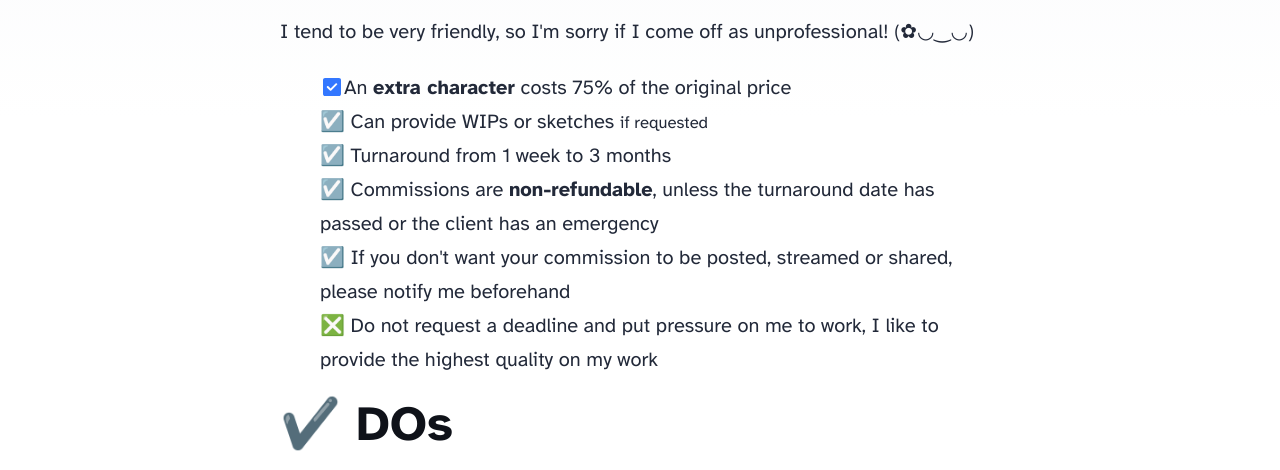
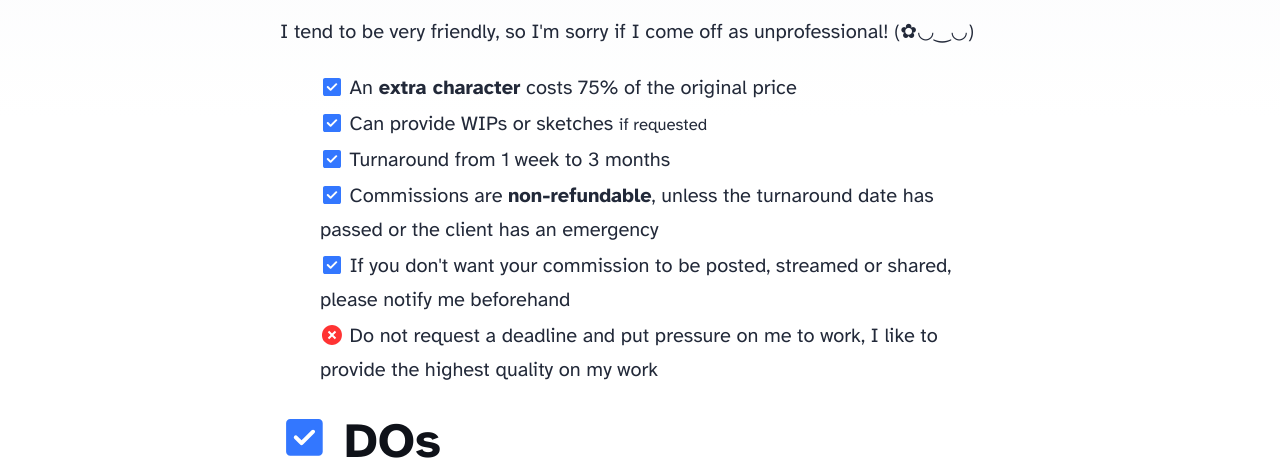
Before and after one commit to myntsu/mae, an Astro site: page /commissions in a window 1280 px wide. Shown: the part 482-952 px from the top of the page. Built offline with nearby package versions, Linux system fonts and the light colour scheme; Astro itself is replaced by a stand-in of ours.

Commit message:
added classlist to previous svg

```diff
--- a/src/components/Checkmark.astro
+++ b/src/components/Checkmark.astro
@@ -1,12 +1,30 @@
-<svg xmlns="http://www.w3.org/2000/svg" width="32" height="32" viewBox="0 0 24 24">
-    <path fill="currentColor" d="m10.6 13.4l-2.15-2.15q-.275-.275-.7-.275t-.7.275q-.275.275-.275.7t.275.7L9.9 15.5q.3.3.7.3t.7-.3l5.65-5.65q.275-.275.275-.7t-.275-.7q-.275-.275-.7-.275t-.7.275zM5 21q-.825 0-1.412-.587T3 19V5q0-.825.588-1.412T5 3h14q.825 0 1.413.588T21 5v14q0 .825-.587 1.413T19 21z"/>
+---
+const {class: className, ...rest} = Astro.props;
+---
+
+<svg class={className} {...rest}
+  xmlns="http://www.w3.org/2000/svg"
+  width="32"
+  height="32"
+  viewBox="0 0 24 24">
+  <path
+    fill="currentColor"
+    d="m10.6 13.4l-2.15-2.15q-.275-.275-.7-.275t-.7.275q-.275.275-.275.7t.275.7L9.9 15.5q.3.3.7.3t.7-.3l5.65-5.65q.275-.275.275-.7t-.275-.7q-.275-.275-.7-.275t-.7.275zM5 21q-.825 0-1.412-.587T3 19V5q0-.825.588-1.412T5 3h14q.825 0 1.413.588T21 5v14q0 .825-.587 1.413T19 21z"
+  ></path>
+</svg>
+
 <style>
-            path {
+  svg {
     position: relative;
     top: 5px;
     width: 24px;
     height: 24px;
-                fill: currentColor;
+    color: hsl(220 100% 60%);
+  }
+
+  .bigger {
+    top: 5px;
+    width: 1em;
+    height: 1em;
   }
 </style>
-    </svg>
--- a/src/components/Cross.astro
+++ b/src/components/Cross.astro
@@ -0,0 +1,30 @@
+---
+const {class: className, ...rest} = Astro.props;
+---
+
+<svg class={className} {...rest}
+  xmlns="http://www.w3.org/2000/svg"
+  width="32"
+  height="32"
+  viewBox="0 0 24 24">
+  <path
+    fill="currentColor"
+    d="M19.1 4.9C15.2 1 8.8 1 4.9 4.9S1 15.2 4.9 19.1s10.2 3.9 14.1 0s4-10.3.1-14.2m-4.3 11.3L12 13.4l-2.8 2.8l-1.4-1.4l2.8-2.8l-2.8-2.8l1.4-1.4l2.8 2.8l2.8-2.8l1.4 1.4l-2.8 2.8l2.8 2.8z"
+  ></path>
+</svg>
+
+<style>
+  svg {
+    position: relative;
+    top: 5px;
+    width: 24px;
+    height: 24px;
+    color: hsl(0 100% 60%);
+  }
+
+  .bigger {
+    top: 5px;
+    width: 1em;
+    height: 1em;
+  }
+</style>
--- a/src/pages/commissions.astro
+++ b/src/pages/commissions.astro
@@ -3,6 +3,8 @@ import BaseHead from "../components/BaseHead.astro";
 import Header from "../components/Header.astro";
 import Footer from "../components/Footer.astro";
 import { SITE_TITLE, SITE_DESCRIPTION } from "../consts";
+import Checkmark from "../components/Checkmark.astro";
+import Cross from  "../components/Cross.astro";
 ---
 
 <!doctype html>
@@ -52,23 +54,23 @@ import { SITE_TITLE, SITE_DESCRIPTION } from "../consts";
         unprofessional! (✿◡‿◡)
       </p>
       <ul class="general-info-list">
-        <li><svg xmlns="http://www.w3.org/2000/svg" width="32" height="32" viewBox="0 0 24 24"><path fill="currentColor" d="m10.6 13.4l-2.15-2.15q-.275-.275-.7-.275t-.7.275q-.275.275-.275.7t.275.7L9.9 15.5q.3.3.7.3t.7-.3l5.65-5.65q.275-.275.275-.7t-.275-.7q-.275-.275-.7-.275t-.7.275zM5 21q-.825 0-1.412-.587T3 19V5q0-.825.588-1.412T5 3h14q.825 0 1.413.588T21 5v14q0 .825-.587 1.413T19 21z"/></svg>An <b>extra character</b> costs 75% of the original price</li>
-        <li>☑️ Can provide WIPs or sketches <small>if requested</small></li>
-        <li>☑️ Turnaround from 1 week to 3 months</li>
+        <li><Checkmark/> An <b>extra character</b> costs 75% of the original price</li>
+        <li><Checkmark/> Can provide WIPs or sketches <small>if requested</small></li>
+        <li><Checkmark/> Turnaround from 1 week to 3 months</li>
         <li>
-          ☑️ Commissions are <b>non-refundable</b>, unless the turnaround date
+          <Checkmark/> Commissions are <b>non-refundable</b>, unless the turnaround date
           has passed or the client has an emergency
         </li>
         <li>
-          ☑️ If you don't want your commission to be posted, streamed or shared,
+          <Checkmark/> If you don't want your commission to be posted, streamed or shared,
           please notify me beforehand
         </li>
         <li>
-          ❎ Do not request a deadline and put pressure on me to work, I like to
+          <Cross/> Do not request a deadline and put pressure on me to work, I like to
           provide the highest quality on my work
         </li>
       </ul>
-      <h2>✔️ DOs</h2>
+      <h2><Checkmark class="bigger"/> DOs</h2>
       <ul class="dos-list">
         <li>OCs</li>
         <li>Fanart</li>
@@ -88,7 +90,7 @@ import { SITE_TITLE, SITE_DESCRIPTION } from "../consts";
               >[Ref]</a
             ></span></li>
       </ul>
-      <h2>✖️ DONTs</h2>
+      <h2><Cross class="bigger"/> DONTs</h2>
       <ul>
         <li>Elderly</li>
         <li>NSFW</li>
@@ -110,14 +112,6 @@ import { SITE_TITLE, SITE_DESCRIPTION } from "../consts";
       list-style: none;
     }
 
-    .general-info-list svg {
-      position: relative;
-      top: 5px;
-      width: 24px;
-      height: 24px;
-      color: hsl(220 100% 60%);
-    }
-
     .reference a {
       font-size: 0.9rem;
       text-decoration: none;
```
Lines whose indentation alone changed are shown as unchanged.
